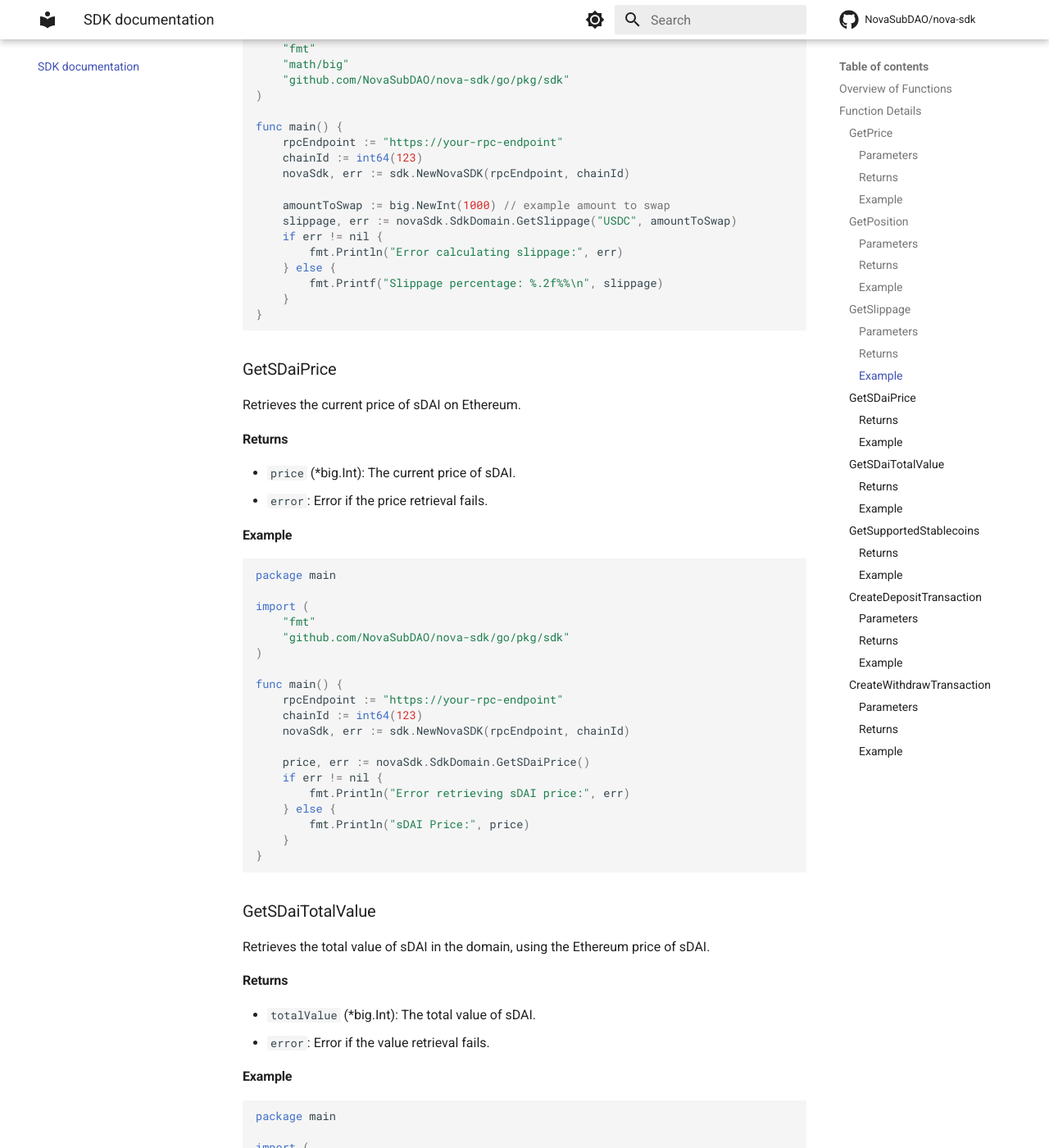
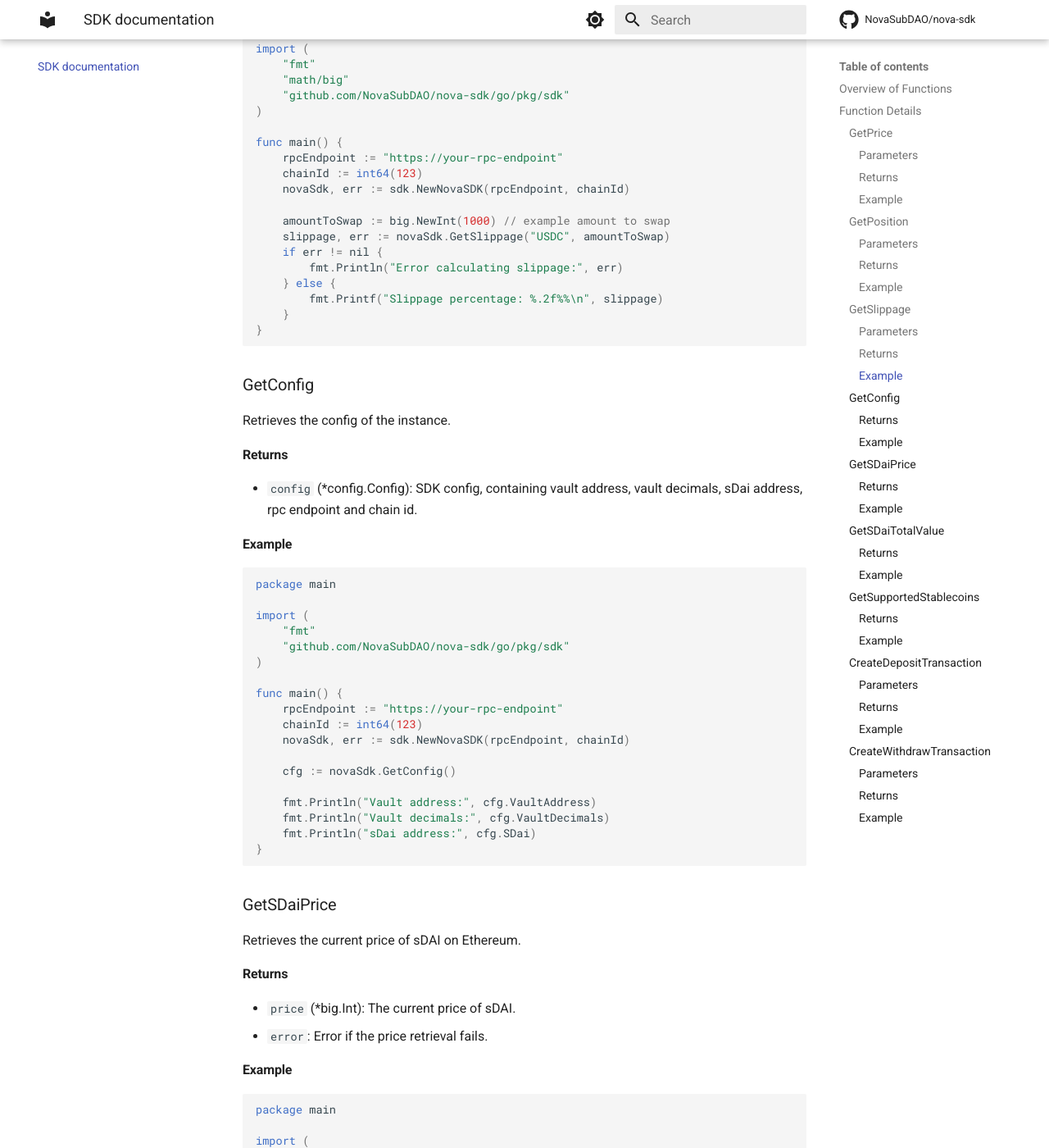
Before and after one commit to NovaSubDAO/nova-sdk, an MkDocs documentation site: the page built from docs/sdk_documentation.md, in a window 1280 px wide and 1400 px high, scrolled down 2754 px. Shown: the whole window at 82% size. Built offline with MkDocs 1.6.1 and Material for MkDocs 9.7.7, drawn with Linux system fonts in a browser that asks for light colours; comment, search, counter and statistics services are not loaded; some of the changed text lies outside the part shown.

Commit message:
Use SdkInterface as output for NewNovaSdk, and add GetConfig function (#57)

````diff
--- a/docs/sdk_documentation.md
+++ b/docs/sdk_documentation.md
@@ -13,6 +13,7 @@ type SdkInterface interface {
 	GetPosition(constants.Stablecoin, common.Address) (*big.Int, error)
 	GetSlippage(constants.Stablecoin, *big.Int) (float64, float64, float64, error)
 
+	GetConfig() (*config.Config)
 	GetSDaiPrice() (*big.Int, error)
 	GetSDaiTotalValue() (*big.Int, error)
 	GetSupportedStablecoins() ([]constants.Stablecoin, error)
@@ -49,7 +50,7 @@ import (
 )
 
 func main() {
-    price, err := novaSdk.SdkDomain.GetPrice("USDC")
+    price, err := novaSdk.GetPrice("USDC")
     if err != nil {
         fmt.Println("Error retrieving price:", err)
     } else {
@@ -85,7 +86,7 @@ import (
 
 func main() {
     address := common.HexToAddress("0x123...")
-    position, err := novaSdk.SdkDomain.GetPosition("USDC", address)
+    position, err := novaSdk.GetPosition("USDC", address)
     if err != nil {
         fmt.Println("Error retrieving position:", err)
     } else {
@@ -127,12 +128,43 @@ func main() {
 	novaSdk, err := sdk.NewNovaSDK(rpcEndpoint, chainId)
 
     amountToSwap := big.NewInt(1000) // example amount to swap
-    slippage, err := novaSdk.SdkDomain.GetSlippage("USDC", amountToSwap)
+    slippage, err := novaSdk.GetSlippage("USDC", amountToSwap)
     if err != nil {
         fmt.Println("Error calculating slippage:", err)
     } else {
         fmt.Printf("Slippage percentage: %.2f%%\n", slippage)
     }
+}
+```
+
+### GetConfig
+
+Retrieves the config of the instance.
+
+#### Returns
+
+- `config` (\*config.Config): SDK config, containing vault address, vault decimals, sDai address, rpc endpoint and chain id.
+
+#### Example
+
+```go
+package main
+
+import (
+    "fmt"
+    "github.com/NovaSubDAO/nova-sdk/go/pkg/sdk"
+)
+
+func main() {
+    rpcEndpoint := "https://your-rpc-endpoint"
+    chainId := int64(123)
+	novaSdk, err := sdk.NewNovaSDK(rpcEndpoint, chainId)
+
+    cfg := novaSdk.GetConfig()
+
+    fmt.Println("Vault address:", cfg.VaultAddress)
+    fmt.Println("Vault decimals:", cfg.VaultDecimals)
+    fmt.Println("sDai address:", cfg.SDai)
 }
 ```
 
@@ -160,7 +192,7 @@ func main() {
     chainId := int64(123)
 	novaSdk, err := sdk.NewNovaSDK(rpcEndpoint, chainId)
 
-    price, err := novaSdk.SdkDomain.GetSDaiPrice()
+    price, err := novaSdk.GetSDaiPrice()
     if err != nil {
         fmt.Println("Error retrieving sDAI price:", err)
     } else {
@@ -193,7 +225,7 @@ func main() {
     chainId := int64(123)
 	novaSdk, err := sdk.NewNovaSDK(rpcEndpoint, chainId)
 
-    totalValue, err := novaSdk.SdkDomain.GetSDaiTotalValue()
+    totalValue, err := novaSdk.GetSDaiTotalValue()
     if err != nil {
         fmt.Println("Error retrieving total value of sDAI:", err)
     } else {
@@ -226,7 +258,7 @@ func main() {
     chainId := int64(123)
 	novaSdk, err := sdk.NewNovaSDK(rpcEndpoint, chainId)
 
-    stables, err := novaSdk.SdkDomain.GetSupportedStablecoins()
+    stables, err := novaSdk.GetSupportedStablecoins()
     if err != nil {
         fmt.Println("Error retrieving list of stablecoinsI:", err)
     } else {
@@ -274,7 +306,7 @@ func main() {
     depositAmount := big.NewInt(1000)
     referralCode := big.NewInt(101)
 
-    transactionObject, err := novaSdk.SdkDomain.CreateDepositTransaction(stablecoin, userAddress, depositAmount, referralCode)
+    transactionObject, err := novaSdk.CreateDepositTransaction(stablecoin, userAddress, depositAmount, referralCode)
     if err != nil {
         fmt.Println("Error creating deposit transaction:", err)
     } else {
@@ -322,7 +354,7 @@ func main() {
     withdrawAmount := big.NewInt(500)
     referralCode := big.NewInt(102)
 
-    transactionObject, err := novaSdk.SdkDomain.CreateWithdrawTransaction(stablecoin, userAddress, withdrawAmount, referralCode)
+    transactionObject, err := novaSdk.CreateWithdrawTransaction(stablecoin, userAddress, withdrawAmount, referralCode)
     if err != nil {
         fmt.Println("Error creating withdraw transaction:", err)
     } else {
````
Also changed, not shown: 5 other files.
